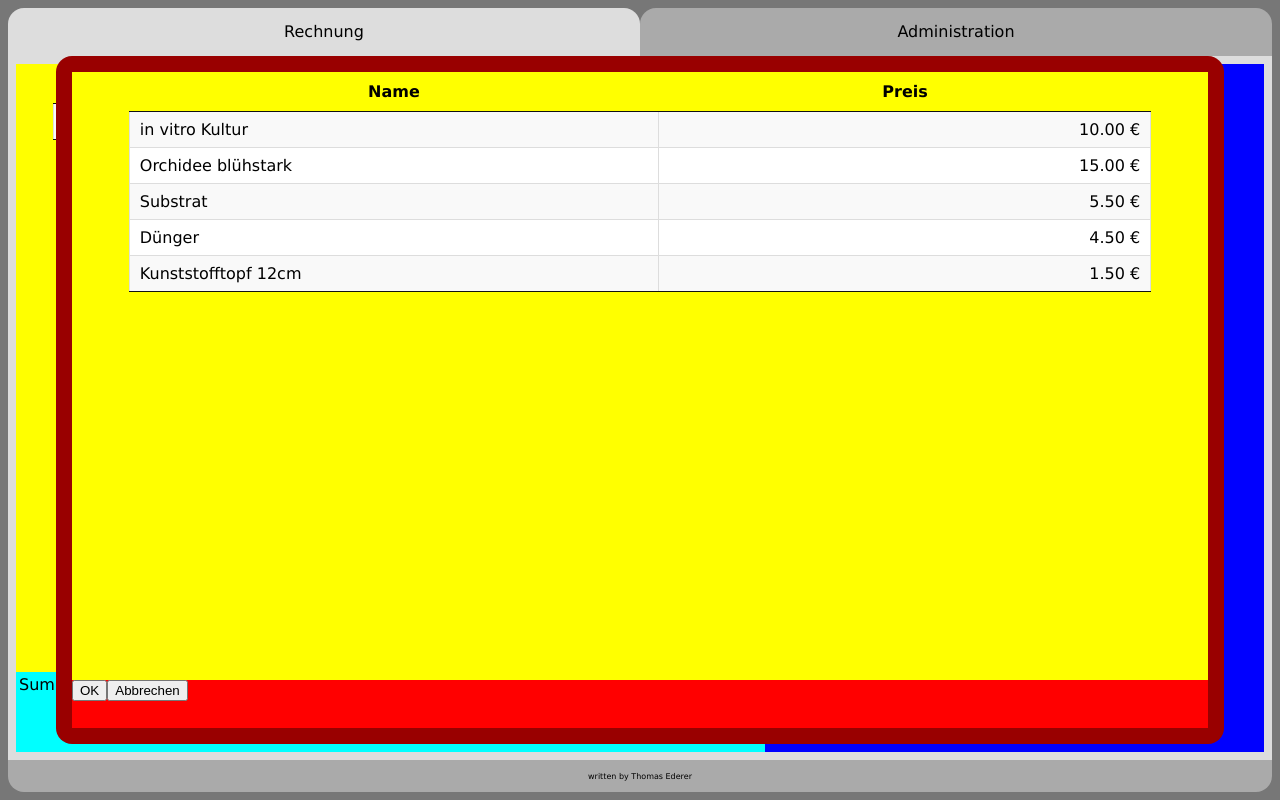
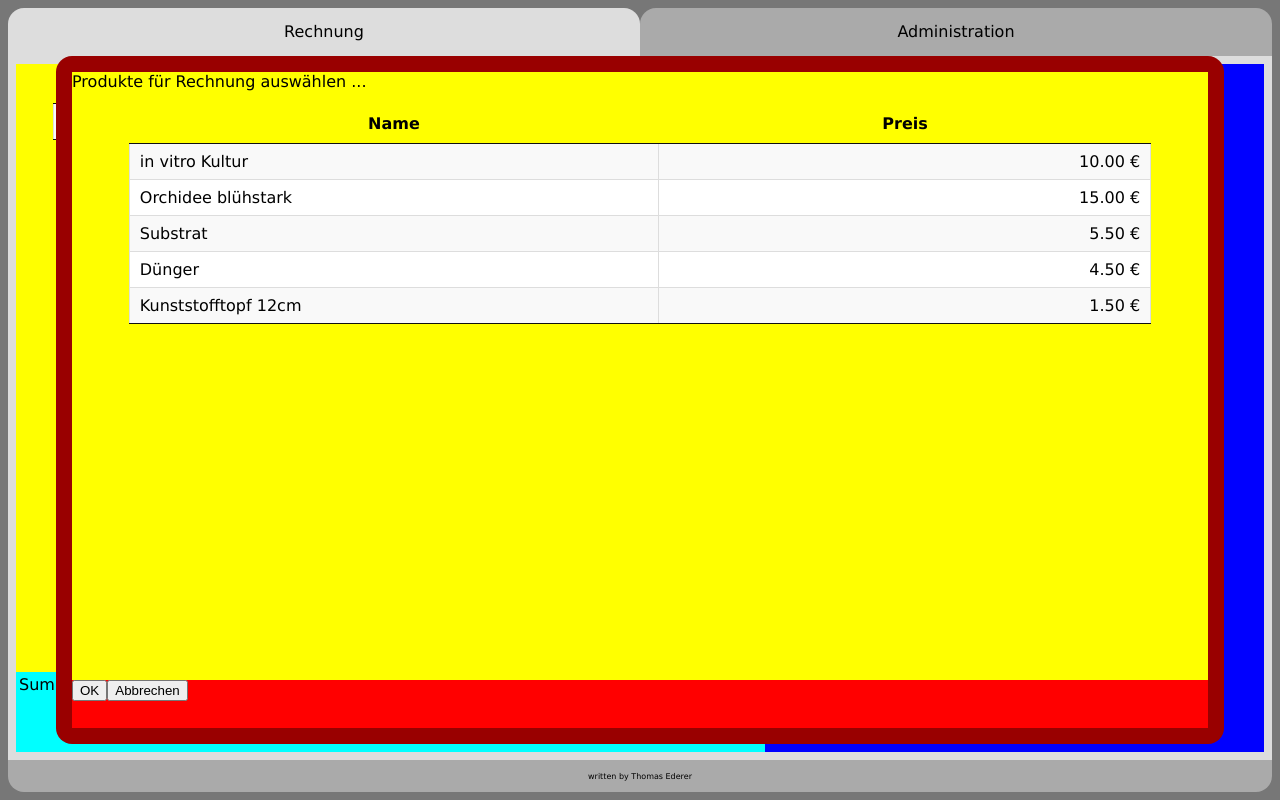
Before and after one commit to tederer/registrierkassa, a website with bundled scripts: page webroot/kassa.html in a window 1280 px wide. Both pictures are taken after a click on the button "Produkt hinzufügen". Built offline with nearby package versions, Linux system fonts and the light colour scheme.

Commit message:
fixed bug in bus and used ModalDialog in all modal dialogs

```diff
--- a/src/client/InvoiceTable.js
+++ b/src/client/InvoiceTable.js
@@ -98,4 +98,4 @@ cash.ui.InvoiceTable = function InvoiceTable(containerId, bus) {
       };
 };
 
-cash.ui.ItemSelectionDialog.prototype = new cash.ui.UiComponent();
+cash.ui.InvoiceTable.prototype = new cash.ui.UiComponent();
--- a/src/common/infrastructure/bus/Bus.js
+++ b/src/common/infrastructure/bus/Bus.js
@@ -48,7 +48,7 @@ common.infrastructure.bus.Bus = (function () {
          if(topic && (typeof callback === 'function')) {
             add(callback).relatedTo(topic).to(publicationCallbacksPerTopic);
 
-            var lastPublishedData = lastPublishedDataPerTopic.topic;
+            var lastPublishedData = lastPublishedDataPerTopic[topic];
 
             if (lastPublishedData) {
                callback(lastPublishedData);
@@ -63,8 +63,7 @@ common.infrastructure.bus.Bus = (function () {
       };
 
       this.publish = function publish(topic, data) {
-
-         lastPublishedDataPerTopic.topic = data;
+         lastPublishedDataPerTopic[topic] = data;
          invokeAllCallbacksOf(publicationCallbacksPerTopic).ofType(topic).withData(data);
       };
 
--- a/webroot/css/cash.ui.itemSelectionDialog.css
+++ b/webroot/css/cash.ui.itemSelectionDialog.css
@@ -18,9 +18,19 @@
    background-color : #990000;
 }
 
+#cash  > #itemSelectionDialog > #content > #header {
+   position : absolute;
+   top : 1em;
+   left : 1em;
+   height : 2em;
+   right : 1em;
+   background-color : #FFFF00;
+   overflow-y: auto;
+}
+
 #cash  > #itemSelectionDialog > #content > #body {
    position : absolute;
-   top : 1em;
+   top : 3em;
    left : 1em;
    bottom : 4em;
    right : 1em;
--- a/webroot/javascripts/client/EditInvoiceItemDialog.js
+++ b/webroot/javascripts/client/EditInvoiceItemDialog.js
@@ -3,7 +3,8 @@
 assertNamespace('cash.ui');
 
 /**
- * constructor for a EditInvoiceItemDialog that is invisible after its creation.
+ * constructor for a EditInvoiceItemDialog that can be used to modify an entry
+ * of the invoice.
  */
 cash.ui.EditInvoiceItemDialog = function EditInvoiceItemDialog(containerId, bus) {
       var rowIndex;
--- a/webroot/javascripts/client/InvoiceTable.js
+++ b/webroot/javascripts/client/InvoiceTable.js
@@ -98,4 +98,4 @@ cash.ui.InvoiceTable = function InvoiceTable(containerId, bus) {
       };
 };
 
-cash.ui.ItemSelectionDialog.prototype = new cash.ui.UiComponent();
+cash.ui.InvoiceTable.prototype = new cash.ui.UiComponent();
--- a/webroot/javascripts/client/ItemSelectionDialog.js
+++ b/webroot/javascripts/client/ItemSelectionDialog.js
@@ -6,18 +6,10 @@ assertNamespace('cash.ui');
  * constructor for a ItemSelectionDialog that is invisible after its creation.
  */
 cash.ui.ItemSelectionDialog = function ItemSelectionDialog(containerId, bus) {
-      var contentContainerId = containerId + ' > #content';
       var table;
 
-      var setVisible = function setVisible(visible) {
-         if(visible) {
-            table.rows({selected:true}).deselect();
-         }
-         $(containerId).css('visibility', visible ? 'visible' : 'hidden');
-      };
-
-      var initializeTable = function initializeTable() {
-         table = $(contentContainerId + ' #table').DataTable({
+      var initializeTable = function initializeTable(thisInstance) {
+         table = $(thisInstance.getContentContainerId() + ' #table').DataTable({
             data: [],
             columns: [
                { data: 'name' },
@@ -38,7 +30,11 @@ cash.ui.ItemSelectionDialog = function ItemSelectionDialog(containerId, bus) {
          } );
       };
 
-      var onOkClicked = function onOkClicked() {
+      this.onVisible = function onVisible() {
+         table.rows({selected:true}).deselect();
+      };
+
+      this.onOkClicked = function onOkClicked() {
          var tableData = table.rows({selected:true}).data();
 
          if (tableData.length > 0) {
@@ -51,11 +47,7 @@ cash.ui.ItemSelectionDialog = function ItemSelectionDialog(containerId, bus) {
             bus.sendCommand(cash.client.topics.ADD_ITEMS_TO_INVOICE_COMMAND, commandData);
          }
 
-         setVisible(false);
-      };
-
-      var onCancelClicked = function onCancelClicked() {
-         setVisible(false);
+         this.setVisible(false);
       };
 
       var onProductsReceived = function onProductsReceived(products) {
@@ -66,30 +58,27 @@ cash.ui.ItemSelectionDialog = function ItemSelectionDialog(containerId, bus) {
          table.draw();
       };
 
-      var initializeContainerContent = function initializeContainerContent() {
-         var containerContent = '<div id="content"><div id="body"></div><div id="footer"></div></div>';
-         var tableHtml        = '<table id="table" width="90%" class="stripe hover cell-border"><thead><tr><th>Name</th><th>Preis</th></tr></thead></table>';
-         var okButton         = '<button type="button" id="okButton">OK</button>';
-         var cancelButton     = '<button type="button" id="cancelButton">Abbrechen</button>';
-
-         $(containerId).html(containerContent);
-         $(contentContainerId + ' > #body').html(tableHtml);
-         $(contentContainerId + ' > #footer').html(okButton + cancelButton);
-
-         $(contentContainerId + ' > #footer > #okButton').on('click', onOkClicked);
-         $(contentContainerId + ' > #footer > #cancelButton').on('click', onCancelClicked);
+      this.getContainerId = function getContainerId() {
+         return containerId;
       };
 
-      this.initialize = function initialize() {
-         setVisible(false);
-         initializeContainerContent();
-         initializeTable();
-         bus.subscribeToPublication(cash.topics.PRODUCTS, onProductsReceived);
+      this.getDialogTitle = function getDialogTitle() {
+         return 'Produkte für Rechnung auswählen ...';
+      };
+
+      this.completeInitialization = function completeInitialization() {
+         initializeTable(this);
+         bus.subscribeToPublication(cash.topics.PRODUCTS, onProductsReceived.bind(this));
+      };
+
+      this.initializeBodyContent = function initializeBodyContent(selector) {
+         var tableHtml = '<table id="table" width="90%" class="stripe hover cell-border"><thead><tr><th>Name</th><th>Preis</th></tr></thead></table>';
+         $(selector).html(tableHtml);
       };
 
       this.show = function show() {
-         setVisible(true);
+         this.setVisible(true);
       };
 };
 
-cash.ui.ItemSelectionDialog.prototype = new cash.ui.UiComponent();
+cash.ui.ItemSelectionDialog.prototype = new cash.ui.ModalDialog();
--- a/webroot/javascripts/client/ModalDialog.js
+++ b/webroot/javascripts/client/ModalDialog.js
@@ -18,7 +18,7 @@ cash.ui.ModalDialog = function ModalDialog() {
       };
 
       var initializeContainerContent = function initializeContainerContent(thisInstance) {
-         var contentContainerId  = thisInstance.getContainerId() + ' > #content';
+         var contentContainerId  = thisInstance.getContentContainerId();
          var containerContent    = '<div id="content"><div id="header"></div><div id="body"></div><div id="sidebar"></div><div id="footer"></div></div>';
          var okButton            = '<button type="button" id="okButton">OK</button>';
          var cancelButton        = '<button type="button" id="cancelButton">Abbrechen</button>';
@@ -38,22 +38,28 @@ cash.ui.ModalDialog = function ModalDialog() {
          return '';
       };
 
-      this.onOkClicked = function onOkClicked() {};
-
-      this.onCancelClicked = function onCancelClicked() {};
+      this.getContentContainerId = function getContentContainerId() {
+         return this.getContainerId() + ' > #content';
+      };
 
       this.setVisible = function setVisible(visible) {
          $(this.getContainerId()).css('visibility', visible ? 'visible' : 'hidden');
+
+         if (visible) {
+            this.onVisible();
+         }
       };
 
       this.getDialogTitle = function getDialogTitle() {
          return '';
       };
 
+      this.completeInitialization = function completeInitialization() {};
       this.initializeBodyContent = function initializeBodyContent(selector) {};
       this.initializeSidebarContent = function initializeSidebarContent(selector) {};
-
-      this.completeInitialization = function completeInitialization() {};
+      this.onCancelClicked = function onCancelClicked() {};
+      this.onOkClicked = function onOkClicked() {};
+      this.onVisible = function onVisible() {};
 
       this.initialize = function initialize() {
          this.setVisible(false);
--- a/webroot/javascripts/common/infrastructure/bus/Bus.js
+++ b/webroot/javascripts/common/infrastructure/bus/Bus.js
@@ -48,7 +48,7 @@ common.infrastructure.bus.Bus = (function () {
          if(topic && (typeof callback === 'function')) {
             add(callback).relatedTo(topic).to(publicationCallbacksPerTopic);
 
-            var lastPublishedData = lastPublishedDataPerTopic.topic;
+            var lastPublishedData = lastPublishedDataPerTopic[topic];
 
             if (lastPublishedData) {
                callback(lastPublishedData);
@@ -63,8 +63,7 @@ common.infrastructure.bus.Bus = (function () {
       };
 
       this.publish = function publish(topic, data) {
-
-         lastPublishedDataPerTopic.topic = data;
+         lastPublishedDataPerTopic[topic] = data;
          invokeAllCallbacksOf(publicationCallbacksPerTopic).ofType(topic).withData(data);
       };
 
```
Also changed, not shown: src/client/ItemSelectionDialog.js (+24 -35 lines), src/client/ModalDialog.js (+12 -6 lines), test/common/infrastructure/bus/BusTest.js (+12 -0 lines).
